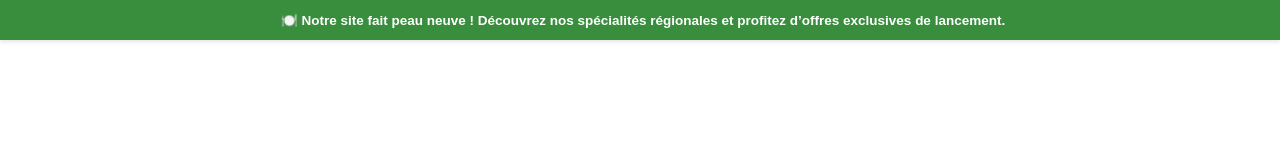
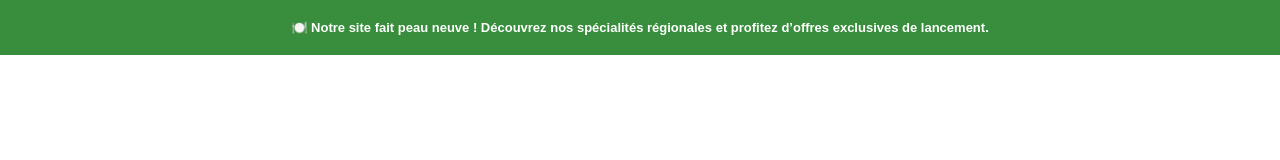
Before and after one commit to pierrejmartin6-sys/mealgoo-asset, a plain HTML site: page footer.html in a window 1280 px wide. Drawn offline with Linux system fonts and the light colour scheme.

Commit message:
Update footer.html

```diff
--- a/footer.html
+++ b/footer.html
@@ -12,28 +12,29 @@
     }
     #mealgoo-banner {
       display: flex;
-      align-items: center;
-      justify-content: center;
+      justify-content: center;       /* Centre horizontalement */
+      align-items: center;           /* Centre verticalement */
+      height: 55px;                  /* Même hauteur que ton iframe */
+      color: #fff;
+      font-size: 13px;
+      font-weight: bold;
+      text-align: center;
       background-color: #388E3C;
-      color: #fff;
-      font-size: 13.5px;
-      font-weight: bold;
-      padding: 12px 10px;
-      text-align: center;
-      box-shadow: 0 2px 4px rgba(0,0,0,0.1);
+      padding: 0 12px;
+      box-sizing: border-box;
     }
-    #mealgoo-banner a {
+    a {
       color: #fff;
       text-decoration: none;
-    }
-    #mealgoo-banner span {
-      margin-left: 6px;
     }
   </style>
 </head>
 <body>
   <div id="mealgoo-banner">
-    <span>🍽️ Notre site fait peau neuve ! Découvrez nos spécialités régionales et profitez d’offres exclusives de lancement.</span>
+    <a href="https://www.mealgoo.com" target="_blank">
+      🍽️ Notre site fait peau neuve ! Découvrez nos spécialités régionales
+      et profitez d’offres exclusives de lancement.
+    </a>
   </div>
 </body>
 </html>
```
